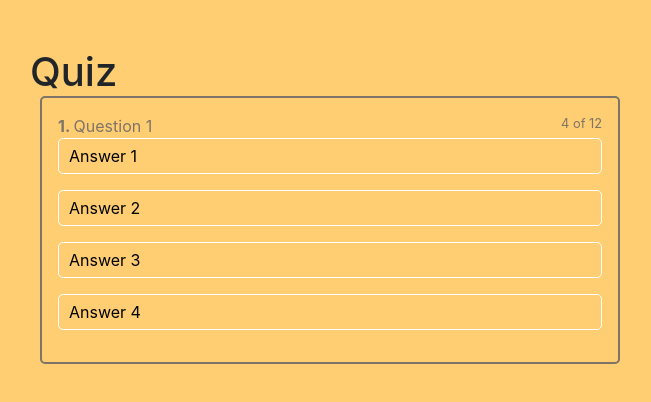
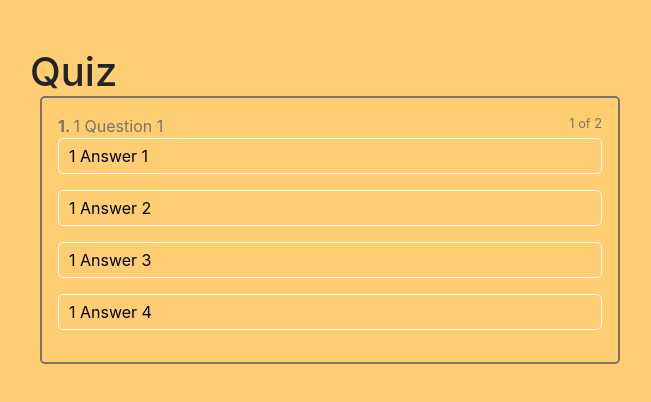
Before and after one commit to Assylzhan91/test-eExam, a React (Create React App) app: page / in a window 1280 px wide. Shown: the top 402 px of the page, without its empty margins (310-961 px from the left). Built offline with nearby package versions, Linux system fonts and the light colour scheme.

Commit message:
part-06 lesson-08

```diff
--- a/src/components/ActiveQuiz/index.js
+++ b/src/components/ActiveQuiz/index.js
@@ -3,16 +3,16 @@ import AnswersList from './AnswersList'
 import styles from "./active-quiz.module.scss"
 
 const ActiveQuiz = props => {
-
+  console.log(props)
   return (
     <div className={`${styles.activeQuiz} p-3`}>
       <p className={styles.question}>
       <span>
-        <strong>1. </strong>
+        <strong>{props.answerNumber}. </strong>
        {props.question}
       </span>
 
-        <small>4 of 12</small>
+        <small>{props.answerNumber} of {props.quizLength}</small>
       </p>
 
       <AnswersList
--- a/src/containers/Quiz/index.js
+++ b/src/containers/Quiz/index.js
@@ -4,11 +4,14 @@ import styles from "./quiz.module.scss"
 
 class Quiz extends Component {
   state = {
-    quiz: getData()
+    quiz: getData(),
+    activeQuestion: 0
   }
   onAnswerClickHandler = (id)=>{
-    console.log(id)
 
+   this.setState({
+     activeQuestion: this.state.activeQuestion + 1
+   })
   }
 
   render() {
@@ -17,9 +20,11 @@ class Quiz extends Component {
         <div className={`${styles.wrapper}`}>
           <h1>Quiz</h1>
           <ActiveQuiz
-            answers={this.state.quiz[0].answers}
-            question={this.state.quiz[0].question}
+            answers={this.state.quiz[this.state.activeQuestion].answers}
+            question={this.state.quiz[this.state.activeQuestion].question}
             onAnswerClickHandler={this.onAnswerClickHandler}
+            quizLength={this.state.quiz.length}
+            answerNumber={this.state.activeQuestion + 1}
           />
         </div>
       </div>
@@ -32,14 +37,26 @@ export  default Quiz
 function getData() {
 
   return [
-    { question: "Question 1",
+    { id: 1,
+      question: "1 Question 1",
       rightAnswers: 2,
+      answers: [
+        {text: '1 Answer 1', id: 1},
+        {text: '1 Answer 2', id: 2},
+        {text: '1 Answer 3', id: 3},
+        {text: '1 Answer 4', id: 4}
+      ]
+    },
 
+    {
+      id: 1,
+      question: "2 Question 2",
+      rightAnswers: 3,
       answers: [
-        {text: 'Answer 1', id: 1},
-        {text: 'Answer 2', id: 2},
-        {text: 'Answer 3', id: 3},
-        {text: 'Answer 4', id: 4}
+        {text: '2 Answer 1', id: 1},
+        {text: '2 Answer 2', id: 2},
+        {text: '2 Answer 3', id: 3},
+        {text: '2 Answer 4', id: 4}
       ]
     }
   ]
```
Also changed, not shown: 1 other file (tests, documents, lock files or other folders).
